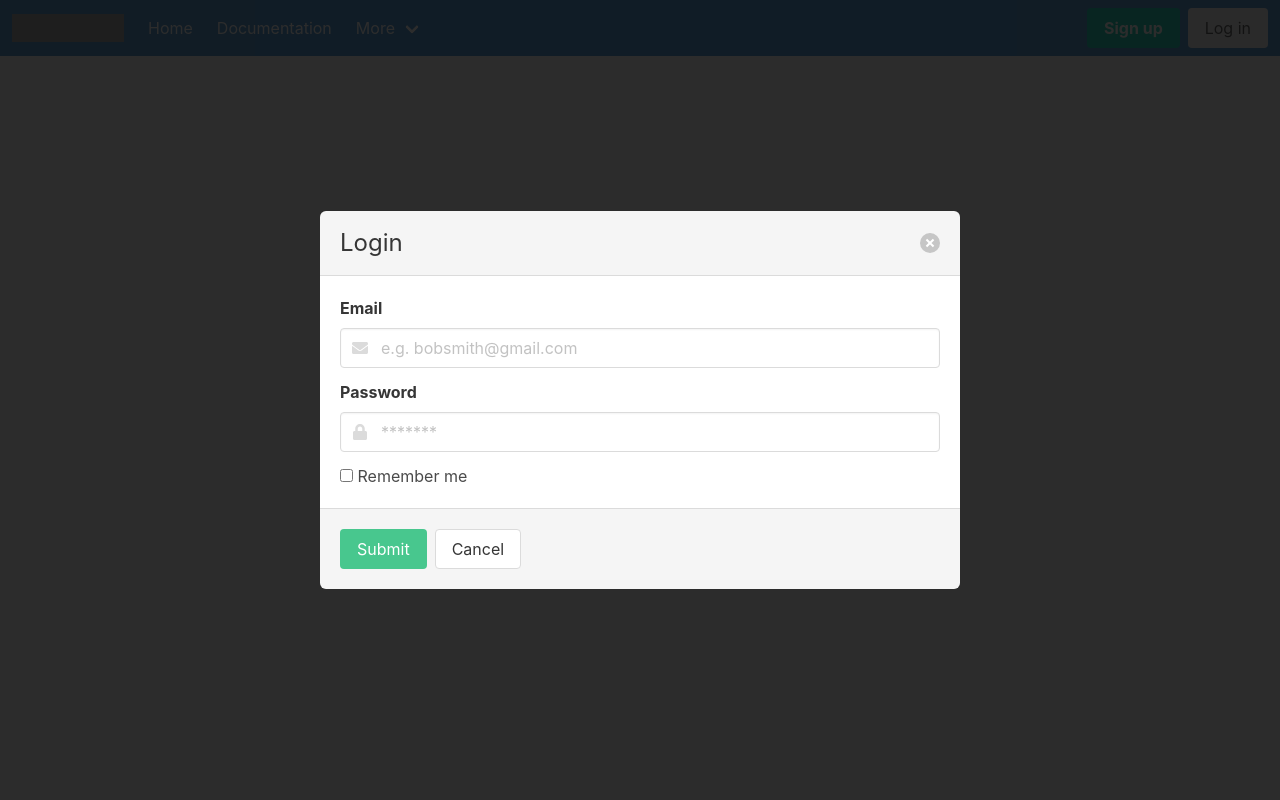
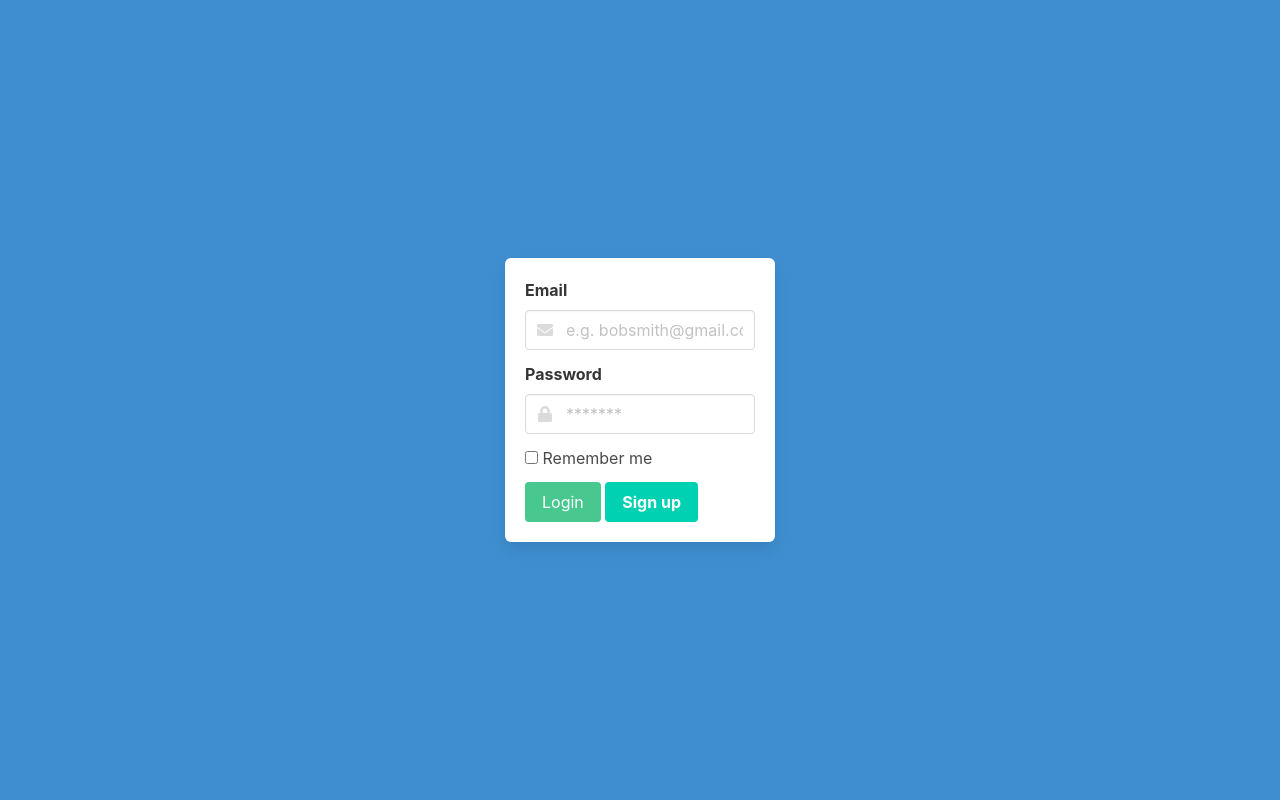
Before and after one commit to Wyatt545/InventoryPro, a Flask app: page /login in a window 1280 px wide. Run offline with Flask 2, Linux system fonts and the light colour scheme; some libraries are stand-ins or nearby versions; grey boxes are pictures that could not be loaded.

Commit message:
Login Base
Implemented base for login system. It successfully logs in as long as you meat email requirements. Working on hooking up DB still.

```diff
--- a/app.py
+++ b/app.py
@@ -4,20 +4,39 @@ Description: See project readme.
 Notes:
 """
 #==============================Imports=======================================
-import sys
+import sys, os
 
-from flask import Flask, render_template, abort
+from flask import Flask, render_template, abort, request, session, redirect, url_for
 from jinja2.exceptions import TemplateNotFound
 
 app = Flask(__name__)
+app.secret_key = os.urandom(24)
 
 #==============================Routes=======================================
-@app.route("/", methods = ["GET"])
+@app.route("/", methods = ['GET'])
 def index():
-	return render_template("master.html")
+    if (session.get('loggedin') != True):
+        return redirect('/login')
+    else:
+	    return render_template("master.html")
 
-@app.route("/<route>")
+@app.route("/<route>", methods=['GET', 'POST'])
 def page(route):
+    if (route == 'login') or (session.get('loggedin') != True):
+        if request.method == 'POST':
+            try:
+                session['loggedin'] = True
+                if route == 'login':
+                    return render_template("master.html", page2load='home')
+            except Exception as err:
+                #'An error occurred processing the form. Please try again later. '
+                return render_template("login.html", message=err)
+        else:
+            return render_template("login.html")
+
+    if route == 'logout':
+        session.pop('loggedin', None)
+        return redirect('/login')
     return render_template("master.html", page2load=route)
 
 @app.route("/page/<route>")
--- /dev/null
+++ b/templates/login.html
@@ -0,0 +1,65 @@
+
+
+
+
+  <!DOCTYPE html>
+<html>
+<head>
+    <meta charset="utf-8">
+    <meta name="viewport" content="width=device-width, initial-scale=1">
+    <title>InventoryPro - Login</title>
+    <link rel="stylesheet" href="https://cdn.jsdelivr.net/npm/bulma@0.8.0/css/bulma.min.css">
+    <script defer src="{{ url_for('static',filename='script.js')}}"></script>
+    <script defer src="https://use.fontawesome.com/releases/v5.3.1/js/all.js"></script>
+    <script src="https://ajax.googleapis.com/ajax/libs/jquery/3.4.1/jquery.min.js"></script>
+</head>
+<body>
+    <section class="hero is-info is-fullheight">
+        <div class="hero-body">
+          <div class="container">
+            <div class="columns is-centered">
+              <div class="column is-5-tablet is-4-desktop is-3-widescreen">
+                <form action="/login" method="POST" class="box">
+                  <div class="field">
+                    <label for="" class="label">Email</label>
+                    <div class="control has-icons-left">
+                      <input type="email" placeholder="e.g. bobsmith@gmail.com" class="input" required>
+                      <span class="icon is-small is-left">
+                        <i class="fa fa-envelope"></i>
+                      </span>
+                    </div>
+                  </div>
+                  <div class="field">
+                    <label for="" class="label">Password</label>
+                    <div class="control has-icons-left">
+                      <input type="password" placeholder="*******" class="input" required>
+                      <span class="icon is-small is-left">
+                        <i class="fa fa-lock"></i>
+                      </span>
+                    </div>
+                  </div>
+                  <div class="field">
+                    <p class='has-text-danger'>{{ message }}</p>
+                  </div>
+                  <div class="field">
+                    <label for="" class="checkbox">
+                      <input type="checkbox">
+                     Remember me
+                    </label>
+                  </div>
+                  <div class="field">
+                    <button class="button is-success">
+                      Login
+                    </button>
+                    <a class="button is-primary" href='/signup'>
+                        <strong>Sign up</strong>
+                    </a>
+                  </div>
+                </form>
+              </div>
+            </div>
+          </div>
+        </div>
+      </section>
+</body>
+</html>
--- a/templates/master.html
+++ b/templates/master.html
@@ -88,19 +88,6 @@
                     </div>
                 </div>
             </div>
-
-            <div class="navbar-end">
-                <div class="navbar-item">
-                    <div class="buttons">
-                        <a class="button is-primary">
-                            <strong>Sign up</strong>
-                        </a>
-                        <a class="button is-light" onclick="load('login', '#modal')">
-                            Log in
-                        </a>
-                    </div>
-                </div>
-            </div>
         </div>
     </nav>
     <div id="content">
--- a/templates/modal/login.html
+++ /dev/null
@@ -1,41 +0,0 @@
-<div class="modal is-active">
-    <div class="modal-background"></div>
-    <div class="modal-card">
-      <header class="modal-card-head">
-        <p class="modal-card-title">Login</p>
-        <button class="delete" aria-label="close"></button>
-      </header>
-      <section class="modal-card-body">
-        <form id="form" action="/forms/login" method="POST">
-            <div class="field">
-              <label for="" class="label">Email</label>
-              <div class="control has-icons-left">
-                <input type="email" placeholder="e.g. bobsmith@gmail.com" class="input" required>
-                <span class="icon is-small is-left">
-                  <i class="fa fa-envelope"></i>
-                </span>
-              </div>
-            </div>
-            <div class="field">
-              <label for="" class="label">Password</label>
-              <div class="control has-icons-left">
-                <input type="password" placeholder="*******" class="input" required>
-                <span class="icon is-small is-left">
-                  <i class="fa fa-lock"></i>
-                </span>
-              </div>
-            </div>
-            <div class="field">
-              <label for="" class="checkbox">
-                <input type="checkbox">
-               Remember me
-              </label>
-            </div>
-          </form>
-      </section>
-      <footer class="modal-card-foot">
-        <button class="button is-success" onclick="load('login', '#form')">Submit</button>
-        <button class="button" onclick="closeModal()">Cancel</button>
-      </footer>
-    </div>
-</div>
```
Also changed, not shown: templates/jobs.html (deleted, +0 -9 lines).
